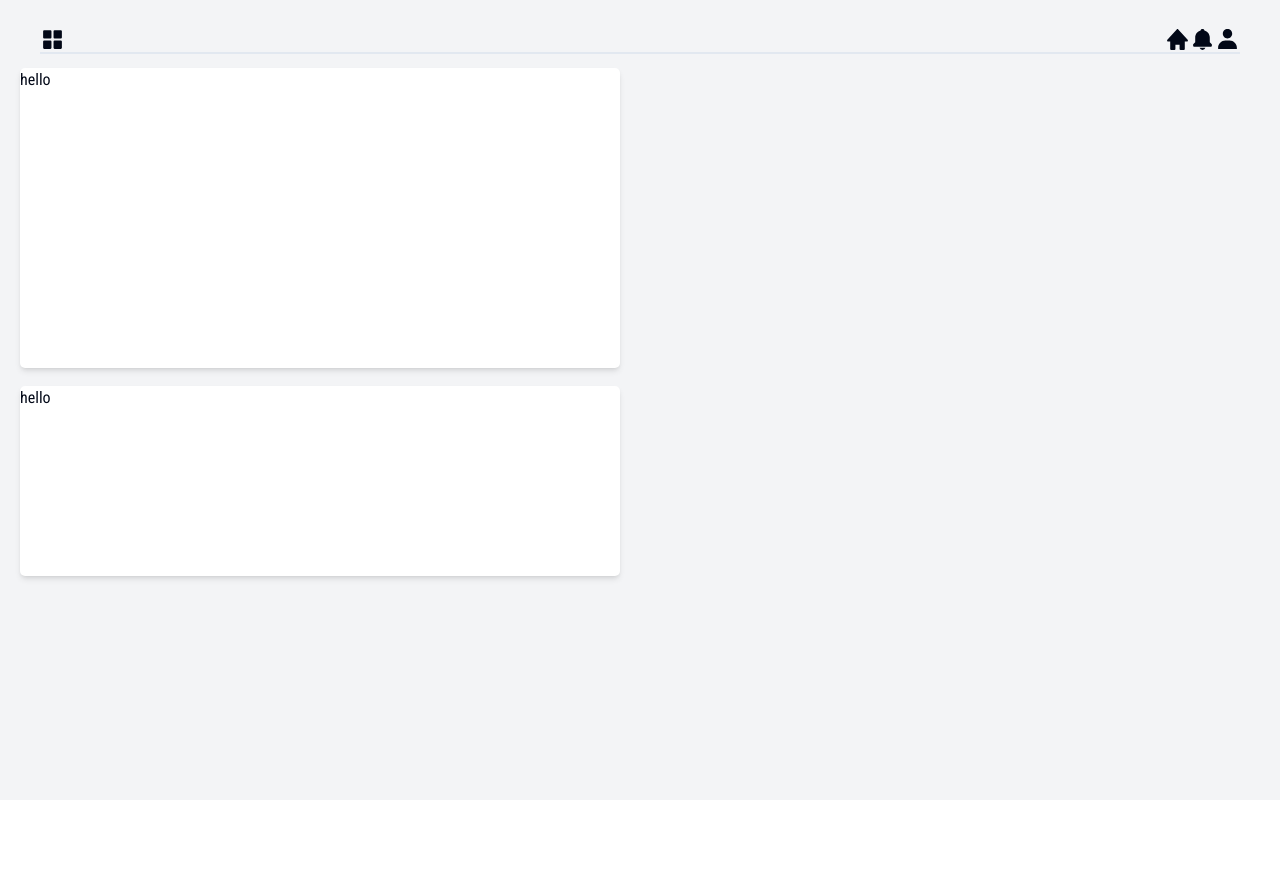
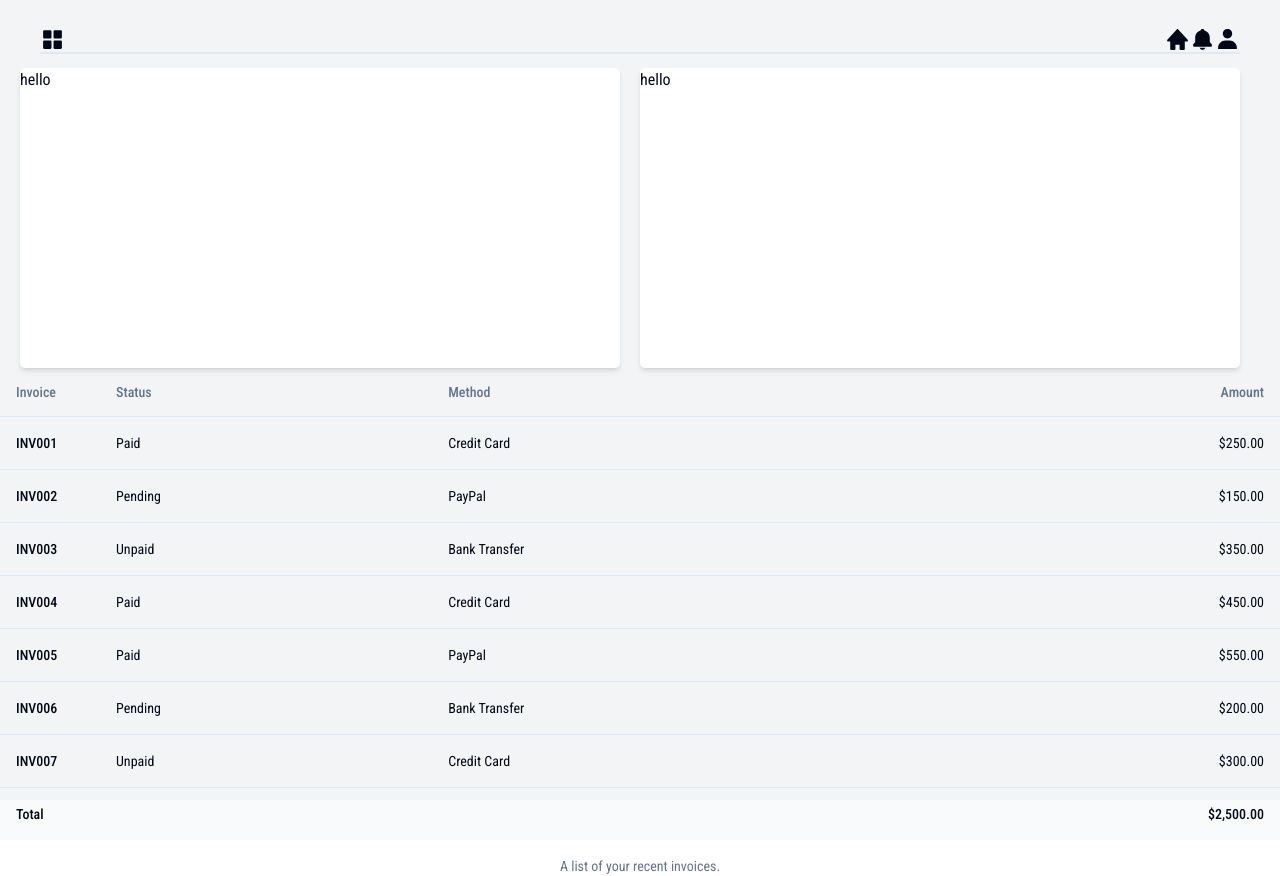
Before and after one commit to laughing-joker/ProjectTRS, a Next.js app: page /Home in a window 1280 px wide. Before the commit the page ends 800 px from the top, so only its background shows below. Built offline with nearby package versions, Linux system fonts and the light colour scheme.

Commit message:
added new pages and made changes to the home page

```diff
--- a/app/Home/page.jsx
+++ b/app/Home/page.jsx
@@ -1,5 +1,6 @@
 import React from 'react'
 import Navbar from '../componets/Navbar'
+import {TableDemo} from '../componets/Table'
 export default function page() {
   return (
     <div className='bg-gray-100 w-full h-screen'>
@@ -7,7 +8,7 @@
       <Navbar/>
     </div>
     <div className='Main-content'>
-    <div className='flex flex-col justify-between'>
+    <div className='flex '>
     <div className=' bg-white shadow-md rounded-md h-screen'
     style={{
       width: '600px',
@@ -21,14 +22,17 @@
     <div className=' bg-white shadow-md rounded-md h-screen'
     style={{
       width: '600px',
-      height: '190px',
-      marginTop: '18px',
+      height: '300px',
+      marginTop: '28px',
       marginLeft: '20px',
       display: 'flex',
       borderRadius: '5px',
     }}><p className='text-center'>hello</p>
     </div>
     </div>
+    <div className=''>
+      <TableDemo/>
+    </div>
     </div>
     </div>
   )
--- /dev/null
+++ b/app/componets/Table.jsx
@@ -0,0 +1,87 @@
+import {
+    Table,
+    TableBody,
+    TableCaption,
+    TableCell,
+    TableFooter,
+    TableHead,
+    TableHeader,
+    TableRow,
+  } from "@/components/ui/table"
+
+  const invoices = [
+    {
+      invoice: "INV001",
+      paymentStatus: "Paid",
+      totalAmount: "$250.00",
+      paymentMethod: "Credit Card",
+    },
+    {
+      invoice: "INV002",
+      paymentStatus: "Pending",
+      totalAmount: "$150.00",
+      paymentMethod: "PayPal",
+    },
+    {
+      invoice: "INV003",
+      paymentStatus: "Unpaid",
+      totalAmount: "$350.00",
+      paymentMethod: "Bank Transfer",
+    },
+    {
+      invoice: "INV004",
+      paymentStatus: "Paid",
+      totalAmount: "$450.00",
+      paymentMethod: "Credit Card",
+    },
+    {
+      invoice: "INV005",
+      paymentStatus: "Paid",
+      totalAmount: "$550.00",
+      paymentMethod: "PayPal",
+    },
+    {
+      invoice: "INV006",
+      paymentStatus: "Pending",
+      totalAmount: "$200.00",
+      paymentMethod: "Bank Transfer",
+    },
+    {
+      invoice: "INV007",
+      paymentStatus: "Unpaid",
+      totalAmount: "$300.00",
+      paymentMethod: "Credit Card",
+    },
+  ]
+
+  export function TableDemo() {
+    return (
+      <Table>
+        <TableCaption>A list of your recent invoices.</TableCaption>
+        <TableHeader>
+          <TableRow>
+            <TableHead className="w-[100px]">Invoice</TableHead>
+            <TableHead>Status</TableHead>
+            <TableHead>Method</TableHead>
+            <TableHead className="text-right">Amount</TableHead>
+          </TableRow>
+        </TableHeader>
+        <TableBody>
+          {invoices.map((invoice) => (
+            <TableRow key={invoice.invoice}>
+              <TableCell className="font-medium">{invoice.invoice}</TableCell>
+              <TableCell>{invoice.paymentStatus}</TableCell>
+              <TableCell>{invoice.paymentMethod}</TableCell>
+              <TableCell className="text-right">{invoice.totalAmount}</TableCell>
+            </TableRow>
+          ))}
+        </TableBody>
+        <TableFooter>
+          <TableRow>
+            <TableCell colSpan={3}>Total</TableCell>
+            <TableCell className="text-right">$2,500.00</TableCell>
+          </TableRow>
+        </TableFooter>
+      </Table>
+    )
+  }
--- /dev/null
+++ b/components/ui/table.jsx
@@ -0,0 +1,83 @@
+import * as React from "react"
+
+import { cn } from "@/lib/utils"
+
+const Table = React.forwardRef(({ className, ...props }, ref) => (
+  <div className="relative w-full overflow-auto">
+    <table
+      ref={ref}
+      className={cn("w-full caption-bottom text-sm", className)}
+      {...props} />
+  </div>
+))
+Table.displayName = "Table"
+
+const TableHeader = React.forwardRef(({ className, ...props }, ref) => (
+  <thead ref={ref} className={cn("[&_tr]:border-b", className)} {...props} />
+))
+TableHeader.displayName = "TableHeader"
+
+const TableBody = React.forwardRef(({ className, ...props }, ref) => (
+  <tbody
+    ref={ref}
+    className={cn("[&_tr:last-child]:border-0", className)}
+    {...props} />
+))
+TableBody.displayName = "TableBody"
+
+const TableFooter = React.forwardRef(({ className, ...props }, ref) => (
+  <tfoot
+    ref={ref}
+    className={cn("border-t bg-muted/50 font-medium [&>tr]:last:border-b-0", className)}
+    {...props} />
+))
+TableFooter.displayName = "TableFooter"
+
+const TableRow = React.forwardRef(({ className, ...props }, ref) => (
+  <tr
+    ref={ref}
+    className={cn(
+      "border-b transition-colors hover:bg-muted/50 data-[state=selected]:bg-muted",
+      className
+    )}
+    {...props} />
+))
+TableRow.displayName = "TableRow"
+
+const TableHead = React.forwardRef(({ className, ...props }, ref) => (
+  <th
+    ref={ref}
+    className={cn(
+      "h-12 px-4 text-left align-middle font-medium text-muted-foreground [&:has([role=checkbox])]:pr-0",
+      className
+    )}
+    {...props} />
+))
+TableHead.displayName = "TableHead"
+
+const TableCell = React.forwardRef(({ className, ...props }, ref) => (
+  <td
+    ref={ref}
+    className={cn("p-4 align-middle [&:has([role=checkbox])]:pr-0", className)}
+    {...props} />
+))
+TableCell.displayName = "TableCell"
+
+const TableCaption = React.forwardRef(({ className, ...props }, ref) => (
+  <caption
+    ref={ref}
+    className={cn("mt-4 text-sm text-muted-foreground", className)}
+    {...props} />
+))
+TableCaption.displayName = "TableCaption"
+
+export {
+  Table,
+  TableHeader,
+  TableBody,
+  TableFooter,
+  TableHead,
+  TableRow,
+  TableCell,
+  TableCaption,
+}
```
